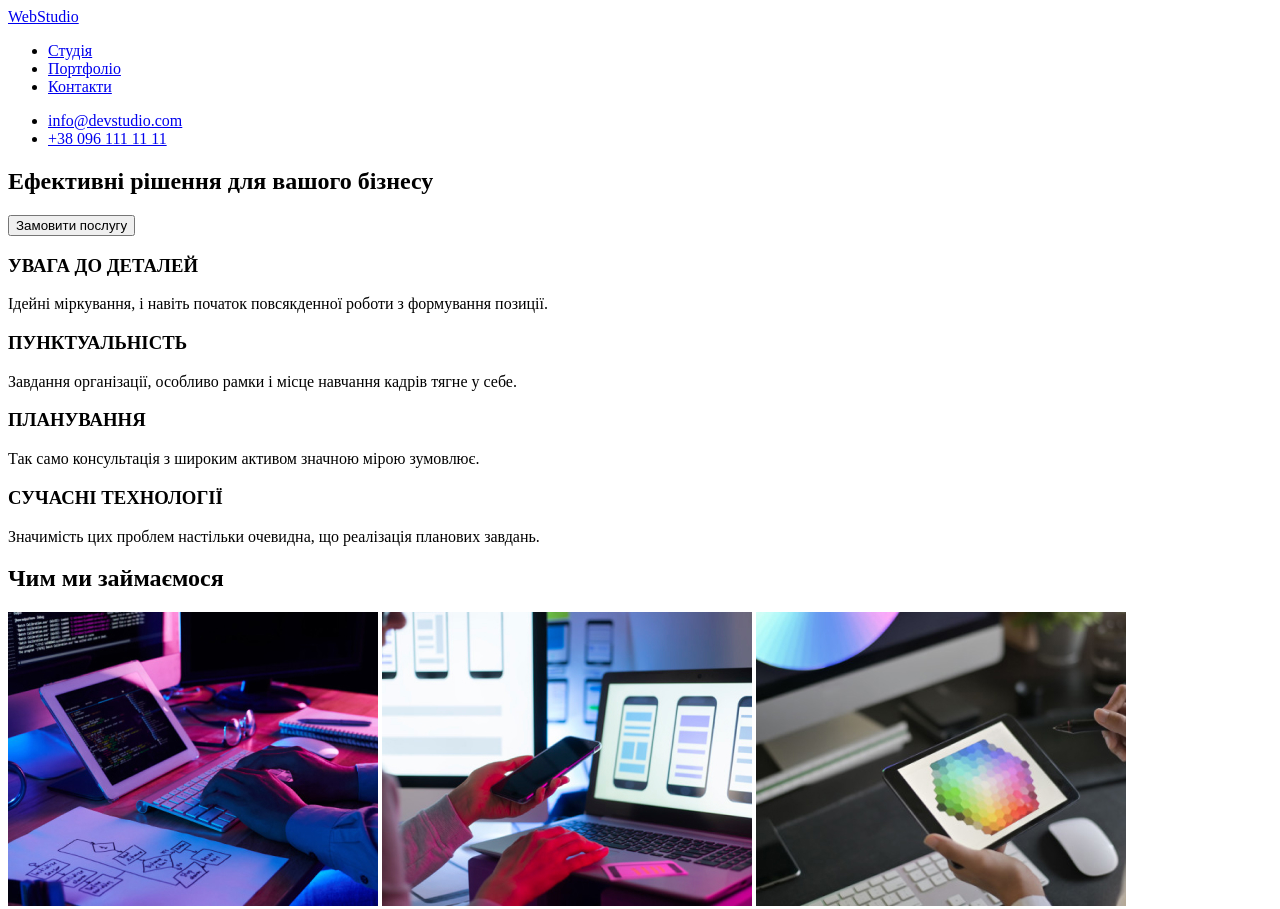
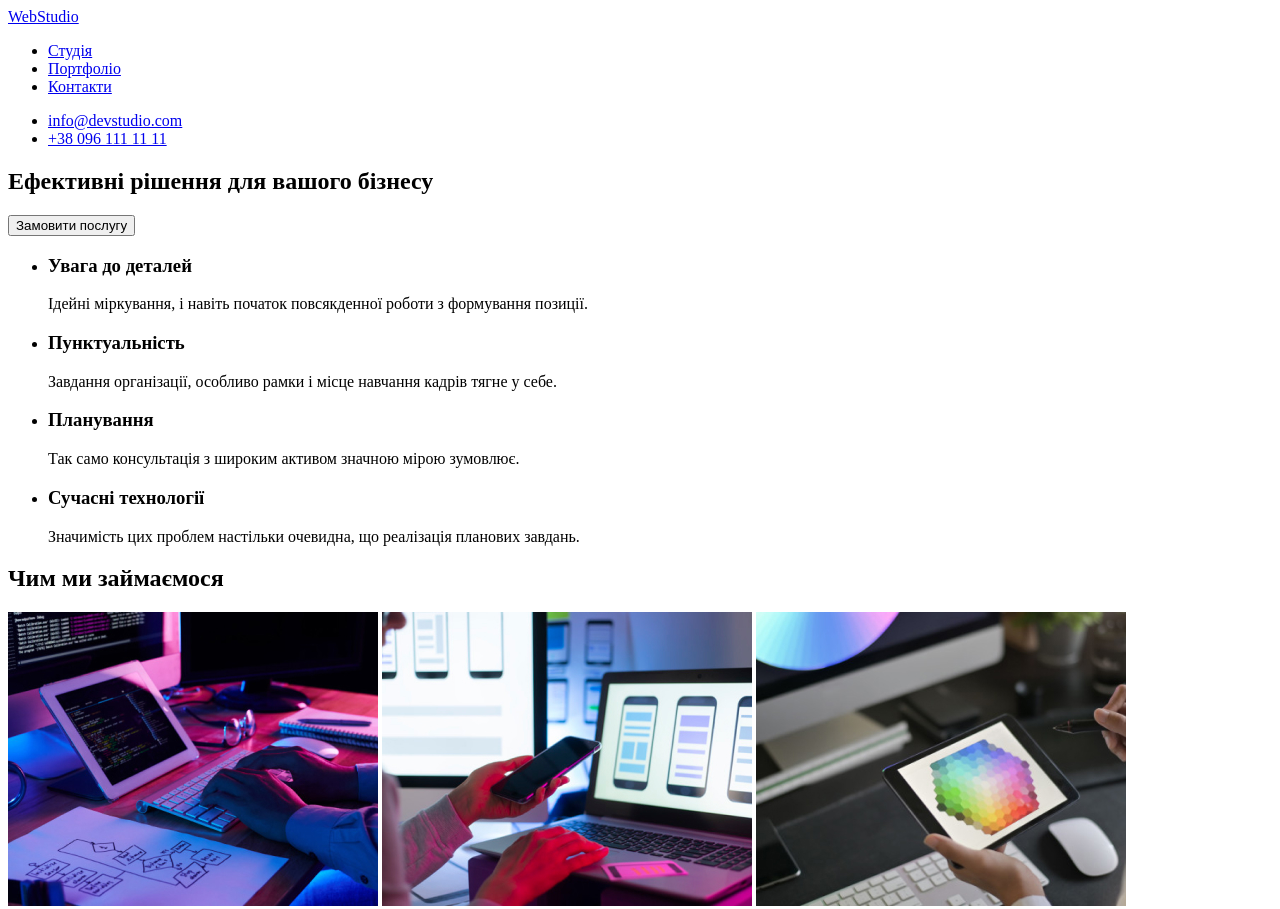
Before and after one commit to kristovir/goit-markup-hw-01, a plain HTML site: page index.html in a window 1280 px wide. Shown: the top 909 px of the page. Drawn offline with Linux system fonts and the light colour scheme.

Commit message:
removed <div> and put the logo in  the <span>

```diff
--- a/index.html
+++ b/index.html
@@ -12,7 +12,9 @@
 <body>
     <header>
         <nav>
-            <a lang="en" href="./index.html">WebStudio</a>
+            <span>
+                <a lang="en" href="./index.html">WebStudio</a>
+            </span>
             <ul>
                 <li>
                     <a href="#">Студія</a>
@@ -39,22 +41,24 @@
 
         <!--section-features-->
         <section>
-            <div>
-                <h3>УВАГА ДО ДЕТАЛЕЙ</h3>
-                <p>Ідейні міркування, і навіть початок повсякденної роботи з формування позиції.</p>
-            </div>
-            <div>
-                <h3>ПУНКТУАЛЬНІСТЬ</h3>
-                <p>Завдання організації, особливо рамки і місце навчання кадрів тягне у себе.</p>
-            </div>
-            <div>
-                <h3>ПЛАНУВАННЯ</h3>
-                <p>Так само консультація з широким активом значною мірою зумовлює.</p>
-            </div>
-            <div>
-                <h3>СУЧАСНІ ТЕХНОЛОГІЇ</h3>
-                <p>Значимість цих проблем настільки очевидна, що реалізація планових завдань.</p>
-            </div>
+            <ul>
+                <li>
+                    <h3>Увага до деталей</h3>
+                    <p>Ідейні міркування, і навіть початок повсякденної роботи з формування позиції.</p>
+                </li>
+                <li>
+                    <h3>Пунктуальність</h3>
+                    <p>Завдання організації, особливо рамки і місце навчання кадрів тягне у себе.</p>
+                </li>
+                <li>
+                    <h3>Планування</h3>
+                    <p>Так само консультація з широким активом значною мірою зумовлює.</p>
+                </li>
+                <li>
+                    <h3>Сучасні технології</h3>
+                    <p>Значимість цих проблем настільки очевидна, що реалізація планових завдань.</p>
+                </li>
+            </ul>
         </section>
 
         <!--section-activity-->
```
